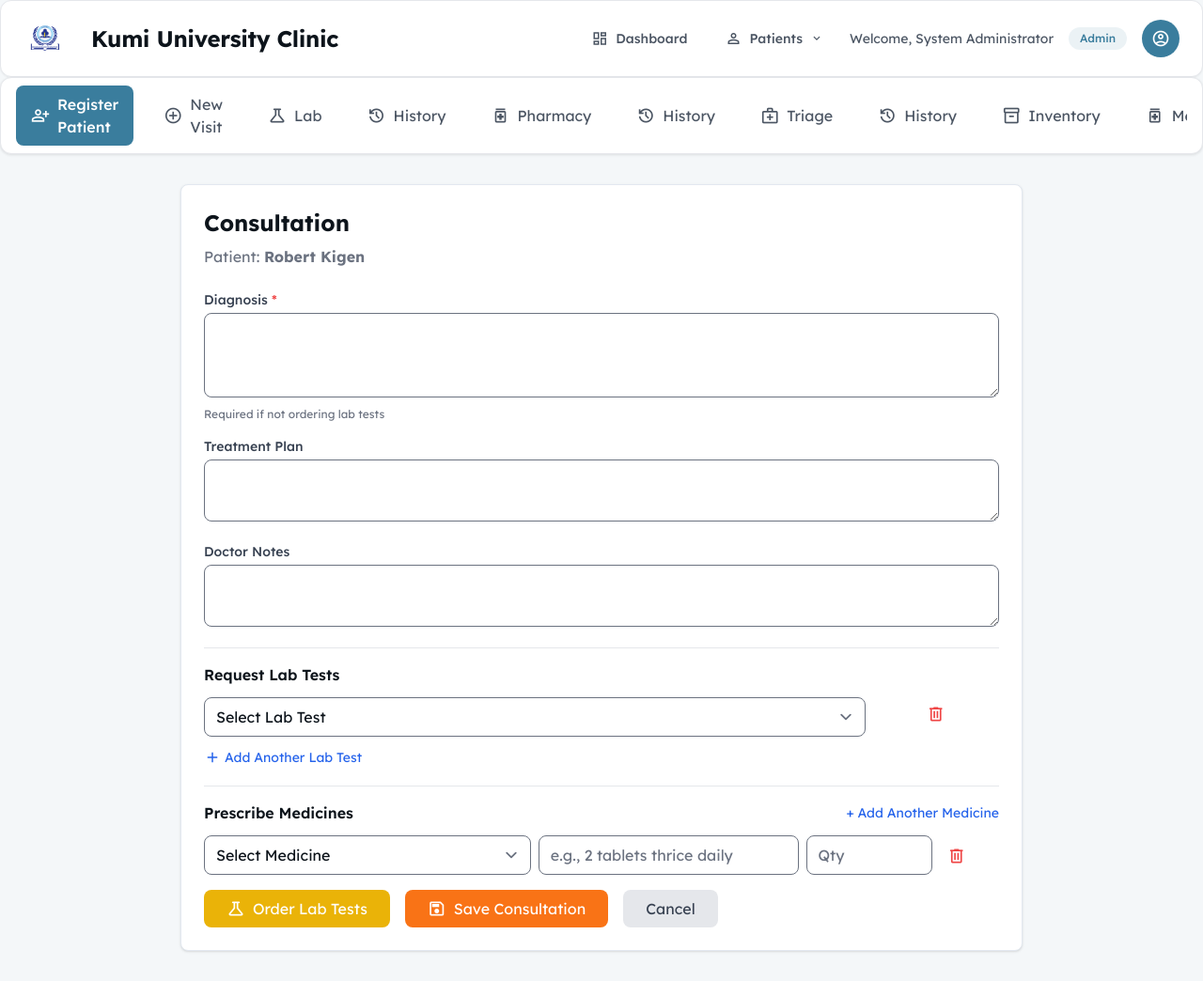
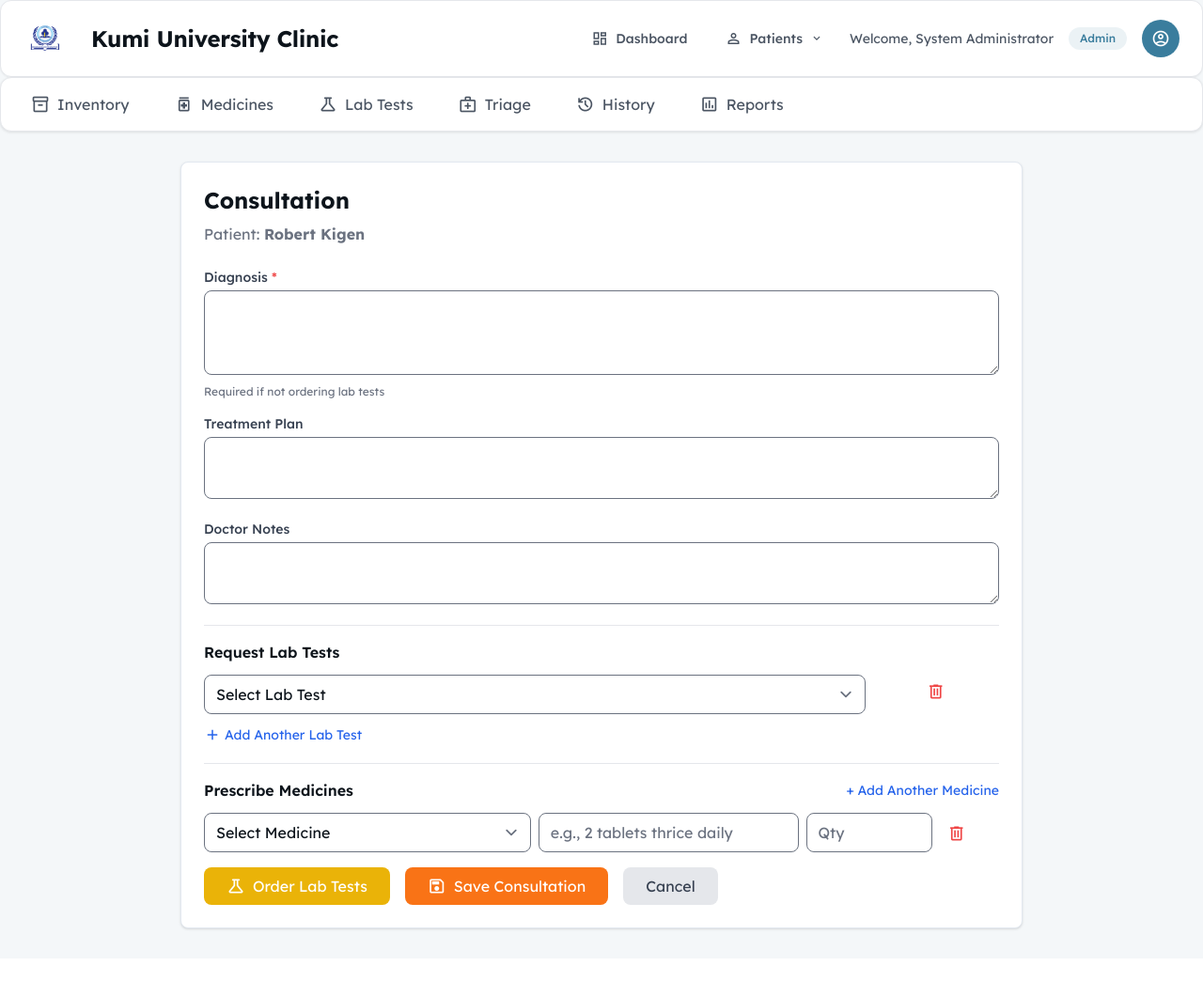
Before and after one commit to Bensonjigo/Kumiclinic, a Django app: page /consultation/21/ in a window 1280 px wide. Shown: the whole page at 94% size. After the commit the page ends 991 px from the top, so only its background shows below. Run offline with Django 5.2, Linux system fonts and the light colour scheme; a user stored in the database is signed in; data comes from the database, SQL or seed files in the repository; some libraries are stand-ins or nearby versions.

Commit message:
Simplify navigation - store manager and admin only see inventory-related items

```diff
--- a/templates/base.html
+++ b/templates/base.html
@@ -138,7 +138,21 @@
         <div class="container mx-auto px-4">
             <div class="flex gap-4 py-2 overflow-x-auto">
 
-                {% if user.role == 'RECEPTIONIST' or user.role == 'NURSE' or user.is_superuser %}
+                {% if user.role == 'STORE_MANAGER' or user.role == 'ADMIN' %}
+                <!-- Store Manager / Admin - Inventory Only -->
+                <a href="{% url 'dashboard_inventory' %}" class="flex items-center gap-2 px-4 py-2 text-gray-600 dark:text-gray-300 hover:text-primary hover:bg-gray-100 dark:hover:bg-gray-700 rounded-lg {% if request.resolver_match.url_name == 'dashboard_inventory' %}text-primary bg-primary/10{% endif %}">
+                    <span class="material-symbols-outlined">inventory_2</span>
+                    <span>Inventory</span>
+                </a>
+                <a href="{% url 'medicines' %}" class="flex items-center gap-2 px-4 py-2 text-gray-600 dark:text-gray-300 hover:text-primary hover:bg-gray-100 dark:hover:bg-gray-700 rounded-lg {% if request.resolver_match.url_name == 'medicines' %}text-primary bg-primary/10{% endif %}">
+                    <span class="material-symbols-outlined">medication</span>
+                    <span>Medicines</span>
+                </a>
+                <a href="{% url 'manage_lab_tests' %}" class="flex items-center gap-2 px-4 py-2 text-gray-600 dark:text-gray-300 hover:text-primary hover:bg-gray-100 dark:hover:bg-gray-700 rounded-lg {% if request.resolver_match.url_name == 'manage_lab_tests' %}text-primary bg-primary/10{% endif %}">
+                    <span class="material-symbols-outlined">science</span>
+                    <span>Lab Tests</span>
+                </a>
+                {% elif user.role == 'RECEPTIONIST' or user.role == 'NURSE' %}
                 <!-- Register Patient -->
                 <a href="{% url 'register_patient' %}" class="flex items-center gap-2 px-4 py-2 bg-primary text-white rounded-lg hover:bg-primary/90 {% if request.resolver_match.url_name == 'register_patient' %}ring-2 ring-offset-2 ring-primary{% endif %}">
                     <span class="material-symbols-outlined">person_add</span>
@@ -163,7 +177,7 @@
                 </a>
                 {% endif %}
 
-                {% if user.is_lab_technician or user.is_superuser %}
+                {% if user.is_lab_technician and not user.role == 'STORE_MANAGER' and not user.role == 'ADMIN' %}
                 <a href="{% url 'pending_labs' %}" class="flex items-center gap-2 px-4 py-2 text-gray-600 dark:text-gray-300 hover:text-primary hover:bg-gray-100 dark:hover:bg-gray-700 rounded-lg {% if request.resolver_match.url_name == 'pending_labs' or request.resolver_match.url_name == 'dashboard_lab' %}text-primary bg-primary/10{% endif %}">
                     <span class="material-symbols-outlined">science</span>
                     <span>Lab</span>
@@ -174,7 +188,7 @@
                 </a>
                 {% endif %}
 
-                {% if user.is_pharmacist or user.is_superuser %}
+                {% if user.is_pharmacist and not user.role == 'STORE_MANAGER' and not user.role == 'ADMIN' %}
                 <a href="{% url 'pending_prescriptions' %}" class="flex items-center gap-2 px-4 py-2 text-gray-600 dark:text-gray-300 hover:text-primary hover:bg-gray-100 dark:hover:bg-gray-700 rounded-lg {% if request.resolver_match.url_name == 'pending_prescriptions' %}text-primary bg-primary/10{% endif %}">
                     <span class="material-symbols-outlined">medication</span>
                     <span>Pharmacy</span>
@@ -193,34 +207,6 @@
                 <a href="{% url 'nurse_history' %}" class="flex items-center gap-2 px-4 py-2 text-gray-600 dark:text-gray-300 hover:text-primary hover:bg-gray-100 dark:hover:bg-gray-700 rounded-lg {% if request.resolver_match.url_name == 'nurse_history' %}text-primary bg-primary/10{% endif %}">
                     <span class="material-symbols-outlined">history</span>
                     <span>History</span>
-                </a>
-                {% endif %}
-
-                {% if user.is_store_manager %}
-                <a href="{% url 'dashboard_inventory' %}" class="flex items-center gap-2 px-4 py-2 text-gray-600 dark:text-gray-300 hover:text-primary hover:bg-gray-100 dark:hover:bg-gray-700 rounded-lg {% if request.resolver_match.url_name == 'dashboard_inventory' %}text-primary bg-primary/10{% endif %}">
-                    <span class="material-symbols-outlined">inventory_2</span>
-                    <span>Inventory</span>
-                </a>
-                <a href="{% url 'medicines' %}" class="flex items-center gap-2 px-4 py-2 text-gray-600 dark:text-gray-300 hover:text-primary hover:bg-gray-100 dark:hover:bg-gray-700 rounded-lg {% if request.resolver_match.url_name == 'medicines' %}text-primary bg-primary/10{% endif %}">
-                    <span class="material-symbols-outlined">medication</span>
-                    <span>Medicines</span>
-                </a>
-                <a href="{% url 'manage_lab_tests' %}" class="flex items-center gap-2 px-4 py-2 text-gray-600 dark:text-gray-300 hover:text-primary hover:bg-gray-100 dark:hover:bg-gray-700 rounded-lg {% if request.resolver_match.url_name == 'manage_lab_tests' %}text-primary bg-primary/10{% endif %}">
-                    <span class="material-symbols-outlined">science</span>
-                    <span>Lab Tests</span>
-                </a>
-                {% elif user.is_admin or user.is_superuser %}
-                <a href="{% url 'dashboard_admin' %}" class="flex items-center gap-2 px-4 py-2 text-gray-600 dark:text-gray-300 hover:text-primary hover:bg-gray-100 dark:hover:bg-gray-700 rounded-lg {% if request.resolver_match.url_name == 'dashboard_admin' %}text-primary bg-primary/10{% endif %}">
-                    <span class="material-symbols-outlined">settings</span>
-                    <span>Admin</span>
-                </a>
-                <a href="{% url 'medicines' %}" class="flex items-center gap-2 px-4 py-2 text-gray-600 dark:text-gray-300 hover:text-primary hover:bg-gray-100 dark:hover:bg-gray-700 rounded-lg {% if request.resolver_match.url_name == 'medicines' %}text-primary bg-primary/10{% endif %}">
-                    <span class="material-symbols-outlined">inventory_2</span>
-                    <span>Medicines</span>
-                </a>
-                <a href="{% url 'manage_lab_tests' %}" class="flex items-center gap-2 px-4 py-2 text-gray-600 dark:text-gray-300 hover:text-primary hover:bg-gray-100 dark:hover:bg-gray-700 rounded-lg {% if request.resolver_match.url_name == 'manage_lab_tests' %}text-primary bg-primary/10{% endif %}">
-                    <span class="material-symbols-outlined">science</span>
-                    <span>Lab Tests</span>
                 </a>
                 {% endif %}
 
```
